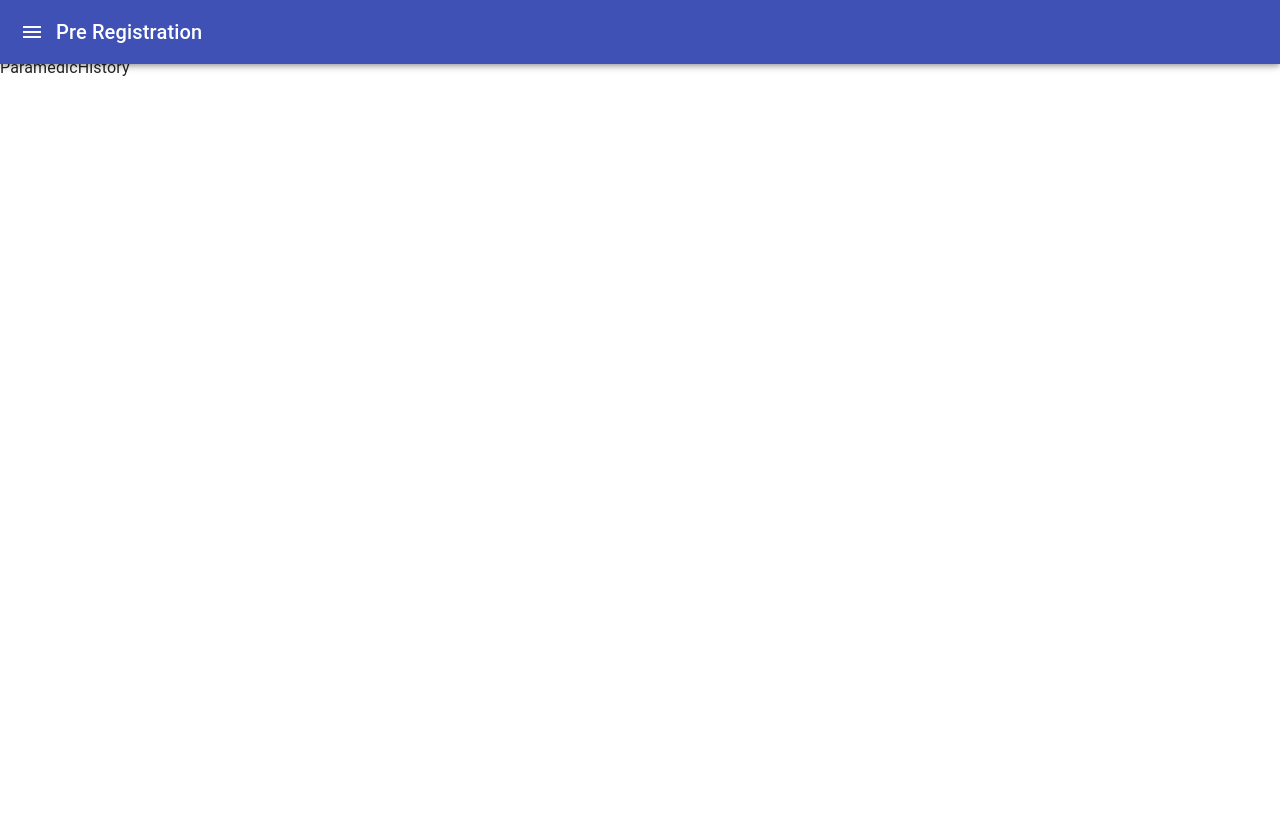
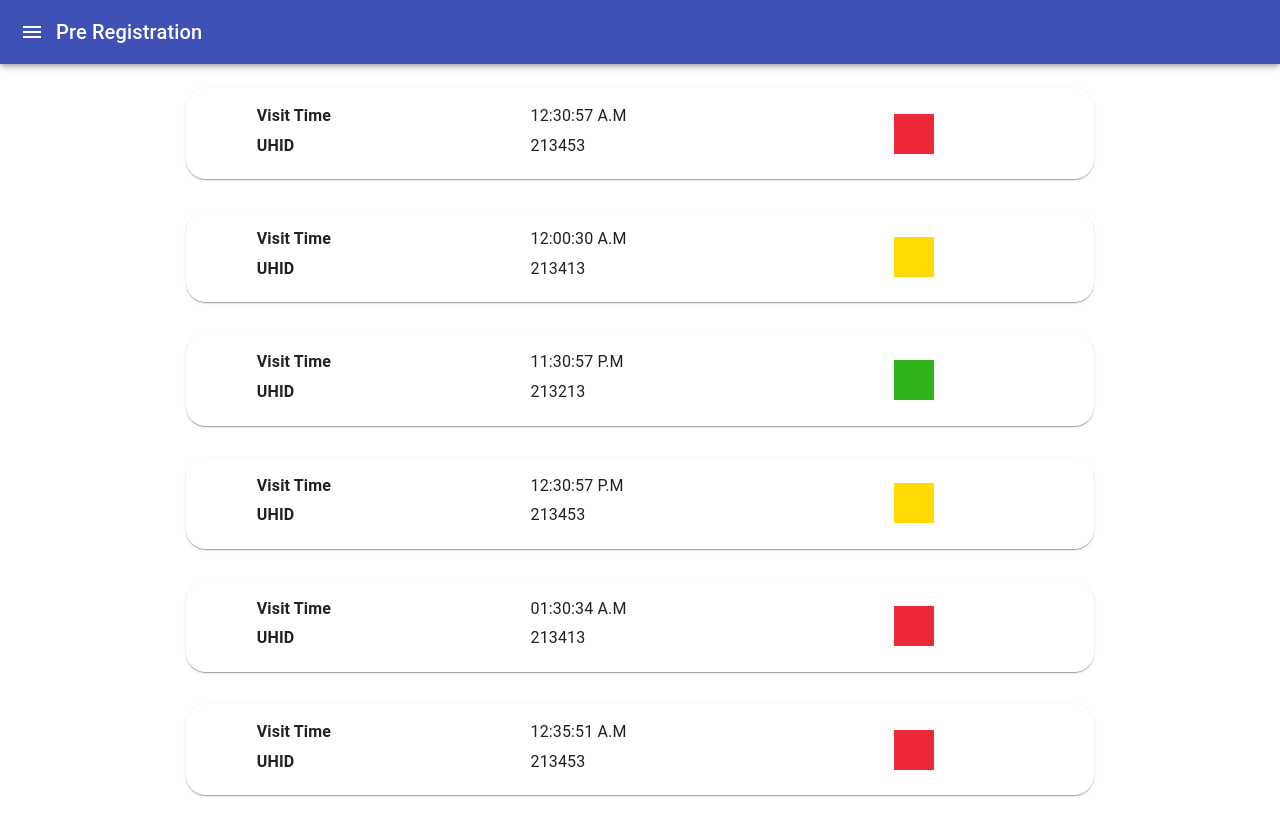
Before and after one commit to networkwithoutborders/Patient-Monitoring-System, a React (Create React App) app in the folder client/: page /paramedic/patient-history in a window 1280 px wide. Shown: the top 836 px of the page. Before the commit the page ends 800 px from the top, so only its background shows below. Built offline with nearby package versions, Linux system fonts and the light colour scheme.

Commit message:
added ParamedicHistory page front-end

```diff
--- a/client/src/Pages/ParamedicHistory.jsx
+++ b/client/src/Pages/ParamedicHistory.jsx
@@ -1,7 +1,69 @@
+import { Grid } from "@mui/material";
 import React from "react";
+import ParamedicHistoryCard from "../components/ParamedicHistoryCard/ParamedicHistoryCard";
+
+const ParamedicHistDet = [
+  {
+    visitTime: "12:30:57 A.M",
+    uhid: "213453",
+    codeColor: "#ED2939",
+  },
+  {
+    visitTime: "12:00:30 A.M",
+    uhid: "213413",
+    codeColor: "#FFDA03",
+  },
+  {
+    visitTime: "11:30:57 P.M",
+    uhid: "213213",
+    codeColor: "#30B21A",
+  },
+  {
+    visitTime: "12:30:57 P.M",
+    uhid: "213453",
+    codeColor: "#FFDA03",
+  },
+  {
+    visitTime: "01:30:34 A.M",
+    uhid: "213413",
+    codeColor: "#ED2939",
+  },
+  {
+    visitTime: "12:35:51 A.M",
+    uhid: "213453",
+    codeColor: "#ED2939",
+  },
+];
 
 const ParamedicHistory = () => {
-	return <div>ParamedicHistory</div>;
+  return (
+    <Grid
+      container
+      direction="row"
+      justifyContent="center"
+      alignItems="flex-start"
+      sx={{ p: 4 }}
+      spacing={2}
+    >
+      {ParamedicHistDet.map((detail, i) => {
+        return (
+          <Grid
+            key={i}
+            item
+            xs={12}
+            md={9}
+            sx={{ display: "flex", justifyContent: "center", mb: 2 }}
+          >
+            <ParamedicHistoryCard
+              visitTime={detail.visitTime}
+              uhid={detail.uhid}
+              codeColor={detail.codeColor}
+            />
+          </Grid>
+        );
+      })}
+    </Grid>
+  );
 };
 
 export default ParamedicHistory;
--- /dev/null
+++ b/client/src/components/ParamedicHistoryCard/ParamedicHistoryCard.jsx
@@ -0,0 +1,89 @@
+import {
+  Card,
+  CardActionArea,
+  CardContent,
+  Grid,
+  Paper,
+  Typography,
+} from "@mui/material";
+import { Box } from "@mui/system";
+import React from "react";
+
+const ParamedicHistoryCard = ({ visitTime, uhid, codeColor }) => {
+  return (
+    <Card sx={{ borderRadius: "20px", width: "100%" }}>
+      <CardActionArea>
+        <CardContent>
+          <Grid
+            container
+            direction="row"
+            justifyContent="space-evenly"
+            alignItems="center"
+          >
+            <Grid
+              item
+              xs={4}
+              md={3}
+              sx={{
+                display: "flex",
+                justifyContent: "center",
+                flexDirection: "column",
+              }}
+            >
+              <Typography
+                variant="body1"
+                gutterBottom
+                sx={{ fontWeight: "bold" }}
+              >
+                Visit Time
+              </Typography>
+              <Typography
+                variant="body1"
+                gutterBottom
+                sx={{ fontWeight: "bold" }}
+              >
+                UHID
+              </Typography>
+            </Grid>
+            <Grid
+              item
+              xs={4}
+              md={3}
+              sx={{
+                display: "flex",
+                justifyContent: "center",
+                flexDirection: "column",
+              }}
+            >
+              <Typography variant="body1" gutterBottom>
+                {visitTime}
+              </Typography>
+              <Typography variant="body1" gutterBottom>
+                {uhid}
+              </Typography>
+            </Grid>
+            <Grid
+              item
+              xs={4}
+              md={3}
+              sx={{
+                display: "flex",
+                justifyContent: "center",
+              }}
+            >
+              <div
+                style={{
+                  height: "40px",
+                  width: "40px",
+                  backgroundColor: codeColor,
+                }}
+              ></div>
+            </Grid>
+          </Grid>
+        </CardContent>
+      </CardActionArea>
+    </Card>
+  );
+};
+
+export default ParamedicHistoryCard;
```
